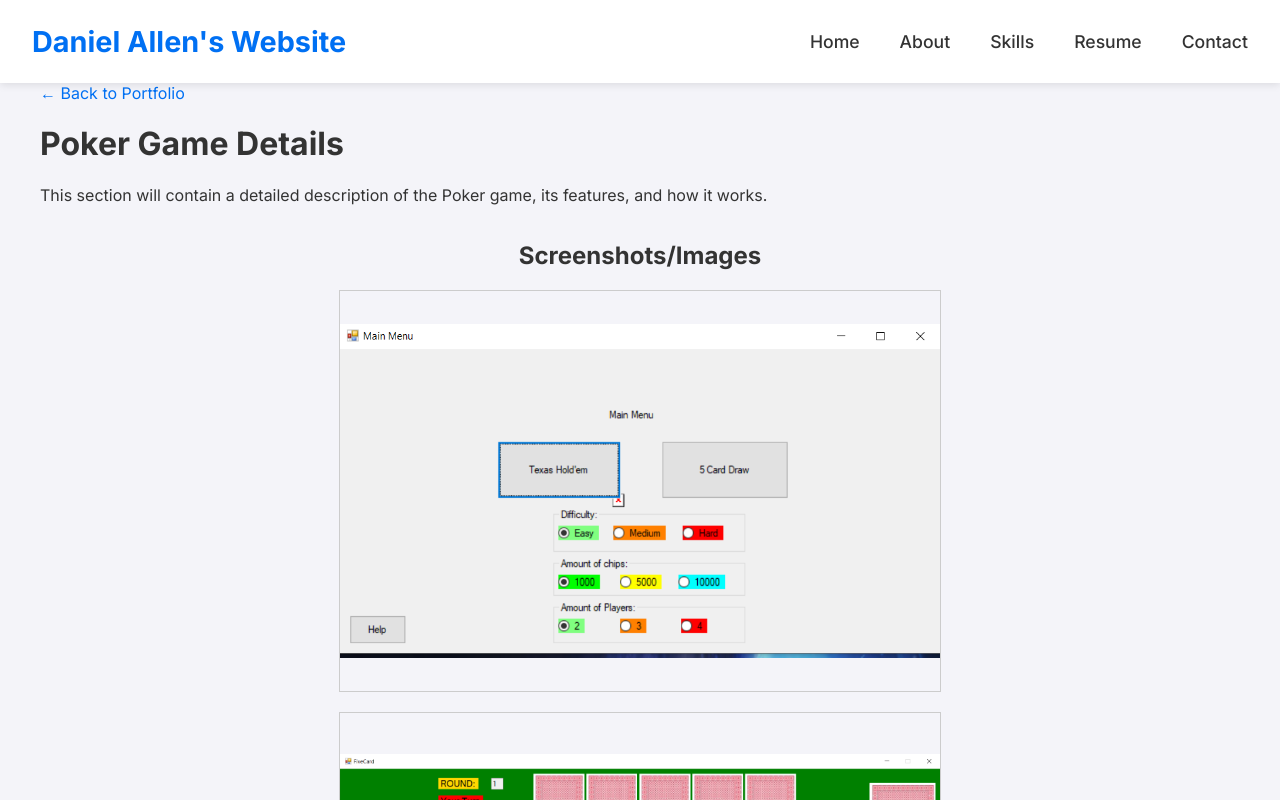
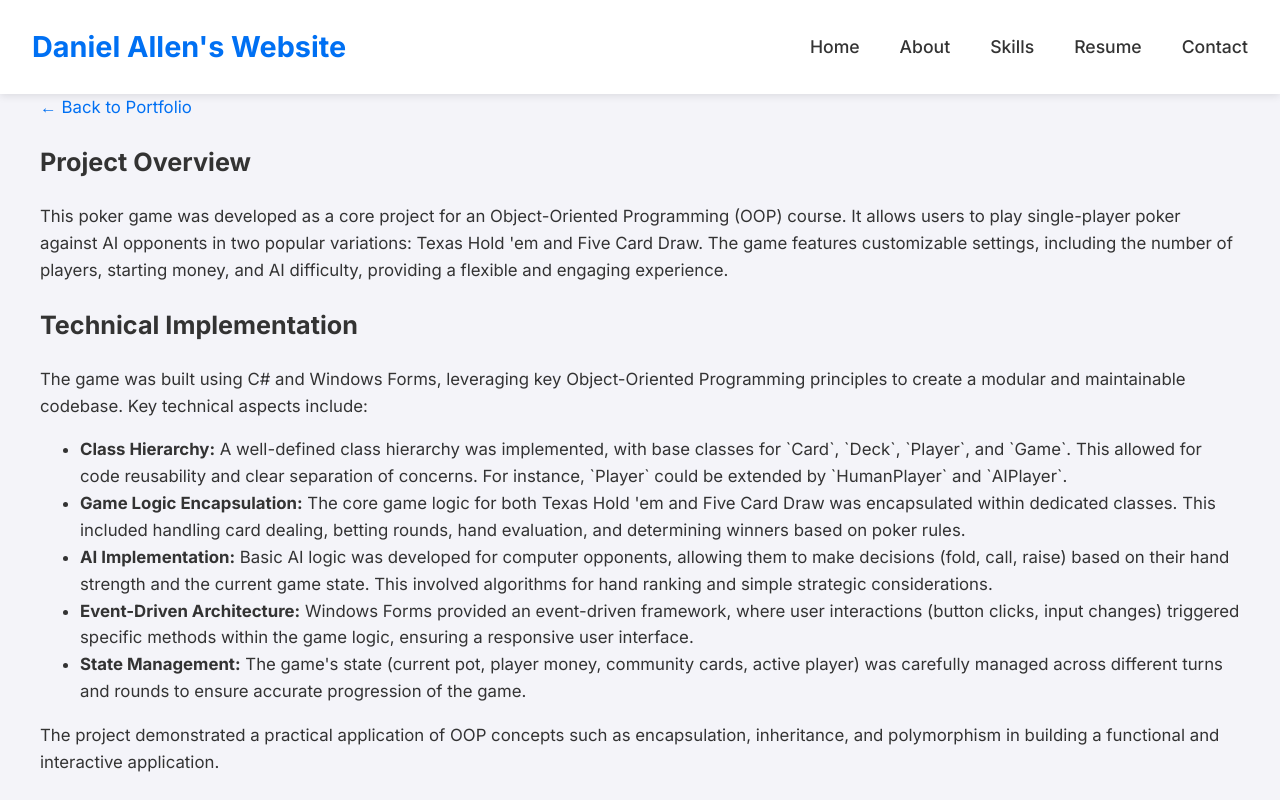
Before and after one commit to DJCWA/Portfolio, a Next.js app: page /poker-details in a window 1280 px wide. Shown: the top 800 px of the page. Built offline with nearby package versions, Linux system fonts and the light colour scheme.

Commit message:
"update"

```diff
--- a/app/globals.css
+++ b/app/globals.css
@@ -1,12 +1,14 @@
 body {
   margin: 0;
-  font-family: -apple-system, BlinkMacSystemFont, 'Segoe UI', 'Roboto', 'Oxygen',
+  font-family: 'Inter', -apple-system, BlinkMacSystemFont, 'Segoe UI', 'Roboto', 'Oxygen',
     'Ubuntu', 'Cantarell', 'Fira Sans', 'Droid Sans', 'Helvetica Neue',
     sans-serif;
   -webkit-font-smoothing: antialiased;
   -moz-osx-font-smoothing: grayscale;
   background-color: #f4f4f9;
   color: #333;
+  font-size: 1.05rem; /* Slightly increased base font size */
+  line-height: 1.6; /* Improved line height for readability */
 }
 
 a {
--- a/app/hospital-database-details/HospitalDatabaseDetails.css
+++ b/app/hospital-database-details/HospitalDatabaseDetails.css
@@ -1,50 +1,69 @@
 .hospital-database-details-container {
   max-width: 900px;
   margin: 0 auto;
-  padding: 2rem;
-  color: white;
+  padding: 4rem 2rem;
+  color: #333;
 }
 
 .hospital-database-details-container h1 {
   text-align: center;
-  margin-bottom: 2rem;
-  font-size: 2.5rem;
+  margin-bottom: 3rem;
+  font-size: 3rem;
+  font-weight: bold;
+  color: #333;
 }
 
 .project-detail-section {
-  margin-bottom: 2rem;
+  margin-bottom: 3rem;
+  background-color: #ffffff;
+  padding: 2.5rem;
+  border-radius: 12px;
+  box-shadow: 0 8px 24px rgba(0, 0, 0, 0.05);
 }
 
 .project-detail-section h2 {
-  font-size: 1.8rem;
-  border-bottom: 2px solid #ccc;
-  padding-bottom: 0.5rem;
-  margin-bottom: 1rem;
+  font-size: 2rem;
+  font-weight: bold;
+  color: #007bff;
+  border-bottom: 3px solid #007bff;
+  padding-bottom: 0.75rem;
+  margin-bottom: 1.5rem;
 }
 
 .project-detail-section h4 {
-  font-size: 1.3rem;
-  margin-bottom: 0.8rem;
+  font-size: 1.5rem;
+  font-weight: bold;
+  margin-bottom: 1rem;
+  color: #555;
+}
+
+.project-detail-section p {
+  font-size: 1.1rem;
+  line-height: 1.8;
+  margin-bottom: 1rem;
 }
 
 .project-detail-section ul {
   list-style-type: disc;
-  margin-left: 20px;
+  margin-left: 25px;
+  font-size: 1.1rem;
+  line-height: 1.8;
 }
 
 .project-detail-section ul li {
-  margin-bottom: 0.5rem;
+  margin-bottom: 0.75rem;
 }
 
 .project-detail-section .download-button {
   display: inline-block;
-  margin-top: 1rem;
+  margin-top: 1.5rem;
   background-color: #28a745;
   color: white;
-  padding: 0.75rem 1.5rem;
+  padding: 1rem 2rem;
   text-decoration: none;
-  border-radius: 5px;
-  font-size: 1rem;
+  border-radius: 8px;
+  font-size: 1.1rem;
+  font-weight: 500;
   transition: background-color 0.3s ease;
 }
 
@@ -55,7 +74,7 @@
 .project-detail-section img {
   max-width: 100%;
   height: auto;
-  margin-top: 1rem;
-  border-radius: 8px;
-  box-shadow: 0 4px 8px rgba(0, 0, 0, 0.1);
+  margin-top: 2rem;
+  border-radius: 12px;
+  box-shadow: 0 8px 24px rgba(0, 0, 0, 0.1);
 }
--- /dev/null
+++ b/app/poker-details/PokerDetails.css
@@ -0,0 +1,131 @@
+.poker-details-container {
+  max-width: 900px;
+  margin: 0 auto;
+  padding: 4rem 2rem;
+  color: #333;
+}
+
+.poker-details-container h1 {
+  text-align: center;
+  margin-bottom: 3rem;
+  font-size: 3rem;
+  font-weight: bold;
+  color: #333;
+}
+
+.poker-details-container h2 {
+  text-align: center;
+  margin-top: 3rem;
+  margin-bottom: 2rem;
+  font-size: 2.2rem;
+  font-weight: bold;
+  color: #007bff;
+  border-bottom: 3px solid #007bff;
+  padding-bottom: 0.75rem;
+}
+
+.project-detail-section {
+  margin-bottom: 3rem;
+  background-color: #ffffff;
+  padding: 2.5rem;
+  border-radius: 12px;
+  box-shadow: 0 8px 24px rgba(0, 0, 0, 0.05);
+}
+
+.project-detail-section h2 {
+  font-size: 2rem;
+  font-weight: bold;
+  color: #007bff;
+  border-bottom: 3px solid #007bff;
+  padding-bottom: 0.75rem;
+  margin-bottom: 1.5rem;
+}
+
+.project-detail-section p {
+  font-size: 1.1rem;
+  line-height: 1.8;
+  margin-bottom: 1.5rem;
+}
+
+.project-detail-section ul {
+  list-style-type: disc;
+  margin-left: 25px;
+  font-size: 1.1rem;
+  line-height: 1.8;
+  margin-bottom: 1.5rem;
+}
+
+.project-detail-section ul li {
+  margin-bottom: 0.75rem;
+}
+
+.poker-images {
+  display: flex;
+  flex-direction: column;
+  align-items: center;
+  gap: 2.5rem;
+  margin-top: 3rem;
+}
+
+.poker-image-wrapper {
+  position: relative;
+  width: 100%;
+  max-width: 700px;
+  border-radius: 12px;
+  overflow: hidden;
+  box-shadow: 0 8px 24px rgba(0, 0, 0, 0.1);
+}
+
+.poker-image-wrapper img {
+  width: 100%;
+  height: auto;
+  display: block;
+}
+
+.poker-image-tooltip {
+  position: absolute;
+  bottom: 0;
+  left: 0;
+  width: 100%;
+  background-color: rgba(0, 0, 0, 0.75);
+  color: white;
+  padding: 1.2rem;
+  font-size: 1rem;
+  opacity: 0;
+  transition: opacity 0.3s ease;
+}
+
+.poker-image-wrapper:hover .poker-image-tooltip {
+  opacity: 1;
+}
+
+.back-button {
+  display: inline-block;
+  margin-bottom: 2.5rem;
+  color: #007bff;
+  text-decoration: none;
+  font-size: 1.1rem;
+  font-weight: 500;
+  transition: color 0.2s ease;
+}
+
+.back-button:hover {
+  color: #0056b3;
+}
+
+.work-item-button {
+  display: inline-block;
+  margin-top: 2.5rem;
+  padding: 1rem 2.5rem;
+  background-color: #007bff;
+  color: white;
+  text-decoration: none;
+  border-radius: 8px;
+  font-size: 1.2rem;
+  font-weight: 500;
+  transition: background-color 0.3s ease;
+}
+
+.work-item-button:hover {
+  background-color: #0056b3;
+}
--- a/app/poker-details/page.tsx
+++ b/app/poker-details/page.tsx
@@ -5,10 +5,39 @@ export default function PokerDetails() {
   return (
     <div className="poker-details-container">
       <Link href="/" className="back-button">← Back to Portfolio</Link>
-      <header className="portfolio-header">
-        <h1 className="portfolio-title">Poker Game Details</h1>
-        <p className="portfolio-subtitle">This section will contain a detailed description of the Poker game, its features, and how it works.</p>
-      </header>
+
+
+      <section className="project-detail-section">
+        <h2>Project Overview</h2>
+        <p>
+          This poker game was developed as a core project for an Object-Oriented Programming (OOP) course. It allows users to play single-player poker against AI opponents in two popular variations: Texas Hold 'em and Five Card Draw. The game features customizable settings, including the number of players, starting money, and AI difficulty, providing a flexible and engaging experience.
+        </p>
+
+        <h2>Technical Implementation</h2>
+        <p>
+          The game was built using C# and Windows Forms, leveraging key Object-Oriented Programming principles to create a modular and maintainable codebase. Key technical aspects include:
+        </p>
+        <ul>
+          <li>
+            <strong>Class Hierarchy:</strong> A well-defined class hierarchy was implemented, with base classes for `Card`, `Deck`, `Player`, and `Game`. This allowed for code reusability and clear separation of concerns. For instance, `Player` could be extended by `HumanPlayer` and `AIPlayer`.
+          </li>
+          <li>
+            <strong>Game Logic Encapsulation:</strong> The core game logic for both Texas Hold 'em and Five Card Draw was encapsulated within dedicated classes. This included handling card dealing, betting rounds, hand evaluation, and determining winners based on poker rules.
+          </li>
+          <li>
+            <strong>AI Implementation:</strong> Basic AI logic was developed for computer opponents, allowing them to make decisions (fold, call, raise) based on their hand strength and the current game state. This involved algorithms for hand ranking and simple strategic considerations.
+          </li>
+          <li>
+            <strong>Event-Driven Architecture:</strong> Windows Forms provided an event-driven framework, where user interactions (button clicks, input changes) triggered specific methods within the game logic, ensuring a responsive user interface.
+          </li>
+          <li>
+            <strong>State Management:</strong> The game's state (current pot, player money, community cards, active player) was carefully managed across different turns and rounds to ensure accurate progression of the game.
+          </li>
+        </ul>
+        <p>
+          The project demonstrated a practical application of OOP concepts such as encapsulation, inheritance, and polymorphism in building a functional and interactive application.
+        </p>
+      </section>
 
       <div className="poker-images" style={{ display: 'flex', flexDirection: 'column', alignItems: 'center' }}>
         <h2>Screenshots/Images</h2>
--- a/package.json
+++ b/package.json
@@ -17,6 +17,7 @@
   "devDependencies": {
     "@tailwindcss/postcss": "^4",
     "@types/node": "^20",
+    "@types/nodemailer": "^6.4.17",
     "@types/react": "^19",
     "@types/react-dom": "^19",
     "tailwindcss": "^4",
```
Also changed, not shown: app/project3-details/Project3Details.css (+15 -2 lines), 1 other file (tests, documents, lock files or other folders).
